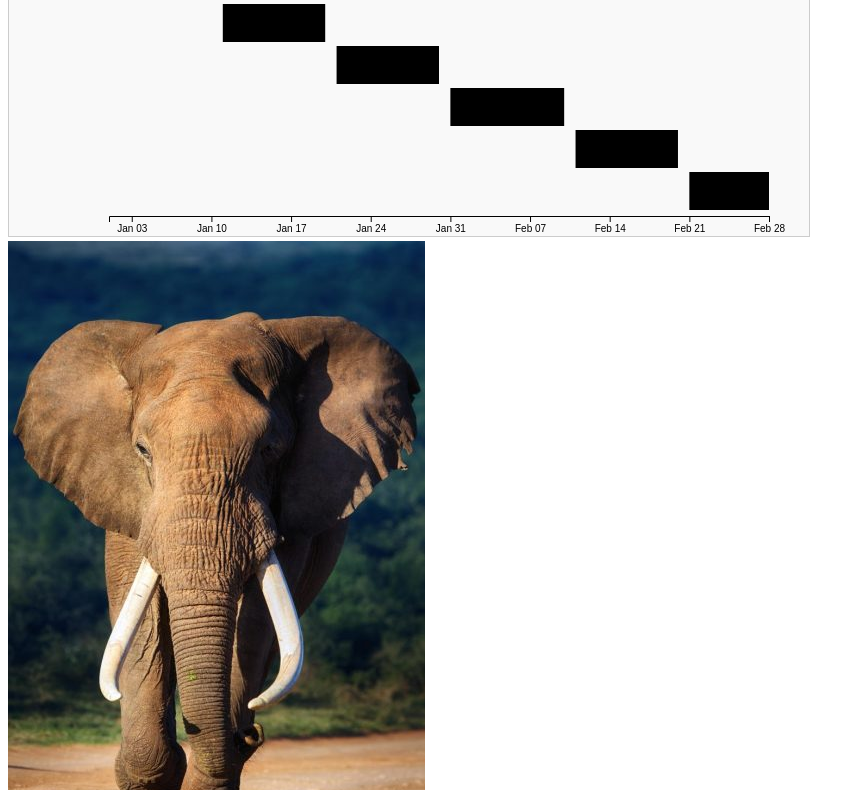
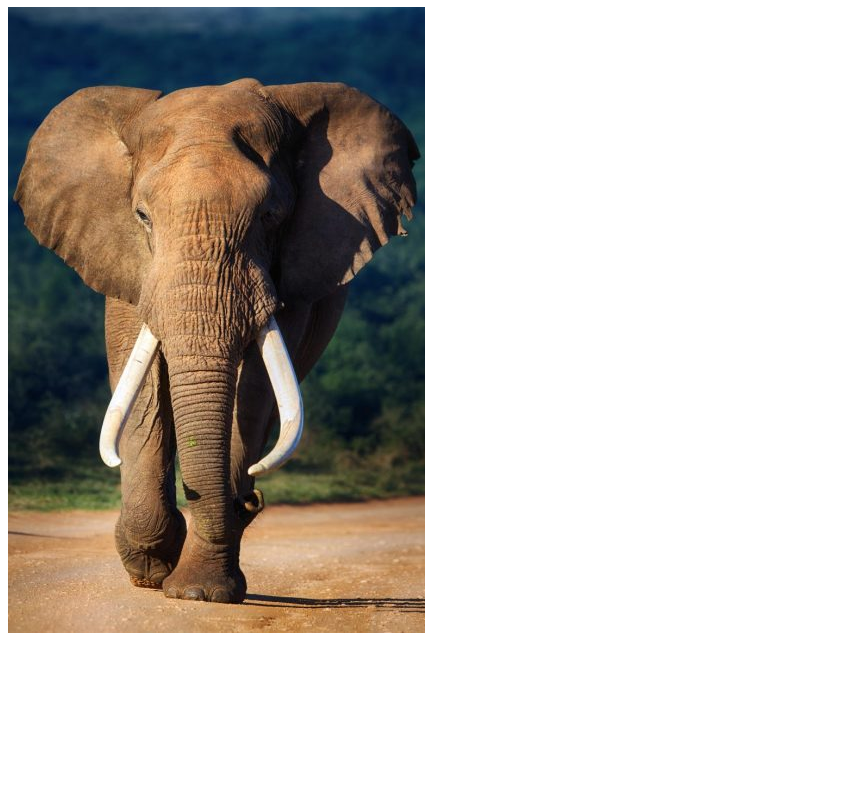
Before and after one commit to fri3d3rike/fri3d3rike.github.io, a plain HTML site: page index.html in a window 1280 px wide. Shown: the part 73-863 px from the top of the page, without its empty margins (0-865 px from the left). After the commit the page ends 800 px from the top, so only its background shows below. Drawn offline with nearby package versions, Linux system fonts and the light colour scheme.

Commit message:
Update index.html

```diff
--- a/index.html
+++ b/index.html
@@ -13,62 +13,9 @@
 </head>
 
 <body>
-    <div id="my_dataviz">
-        <svg width="800" height="300"></svg>
-    </div>
 
+    <div id="hi"> <h1> Hallo </h1></div>
     <img src="./ele.jpeg" />
-
-    <div id="hi"> <h1> Halllo </h1></div>
-    <script src="https://d3js.org/d3.v7.min.js"></script>
-    <script>
-        // Function to draw Gantt chart
-        function drawGantt(data) {
-            const svg = d3.select('svg');
-            const margin = { top: 20, right: 40, bottom: 20, left: 100 };
-            const width = +svg.attr('width') - margin.left - margin.right;
-            const height = +svg.attr('height') - margin.top - margin.bottom;
-            const g = svg.append('g').attr('transform', `translate(${margin.left},${margin.top})`);
-
-            // Scales
-            const x = d3.scaleTime().range([0, width]);
-            const y = d3.scaleBand().rangeRound([0, height]).padding(0.1);
-
-            // Set domains
-            x.domain([d3.min(data, d => d.start), d3.max(data, d => d.end)]);
-            y.domain(data.map(d => d.name));
-
-            // Draw bars
-            g.selectAll('.bar')
-                .data(data)
-                .enter().append('rect')
-                .attr('class', 'bar')
-                .attr('x', d => x(d.start))
-                .attr('y', d => y(d.name))
-                .attr('width', d => x(d.end) - x(d.start))
-                .attr('height', y.bandwidth());
-
-                // Create and append x-axis
-            const xAxis = d3.axisBottom(x);
-            g.append('g')
-                .attr('class', 'x axis')
-                .attr('transform', `translate(0,${height})`)
-                .call(xAxis);
-        }
-
-        // Sample data
-        const sampleData = [
-            { name: 'Exhibition 1', start: new Date(2021, 0, 1), end: new Date(2021, 0, 10) },
-            { name: 'Exhibition 2', start: new Date(2021, 0, 11), end: new Date(2021, 0, 20) },
-            { name: 'Exhibition 3', start: new Date(2021, 0, 21), end: new Date(2021, 0, 30) },
-            { name: 'Exhibition 4', start: new Date(2021, 0, 31), end: new Date(2021, 1, 10)},
-            { name: 'Exhibition 5', start: new Date(2021, 1, 11), end: new Date(2021, 1, 20) },
-            { name: 'Exhibition 6', start: new Date(2021, 1, 21), end: new Date(2021, 1, 28) }
-        ];
-
-        drawGantt(sampleData);
-    </script>
-
 
 </body>
 
```
